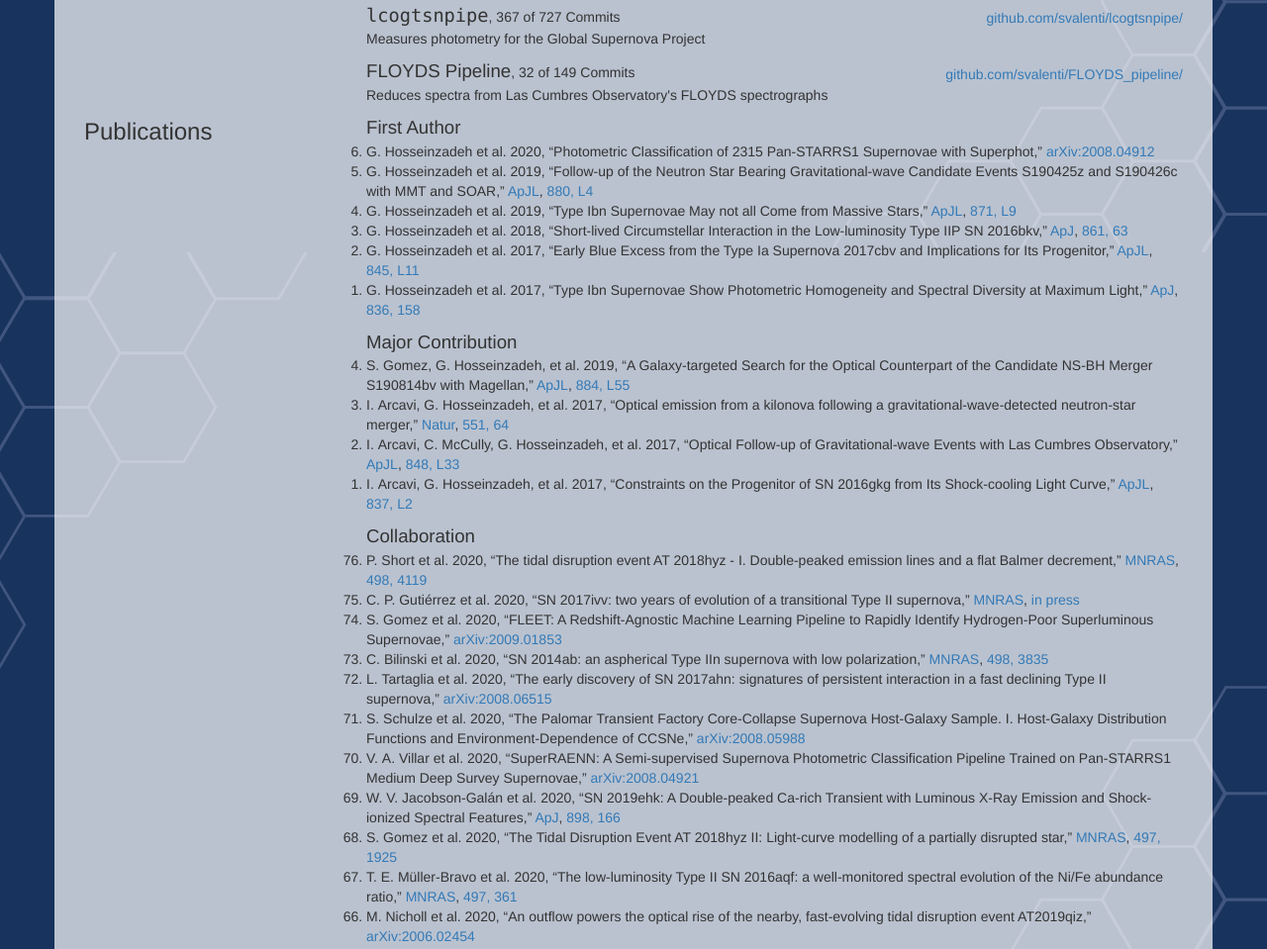
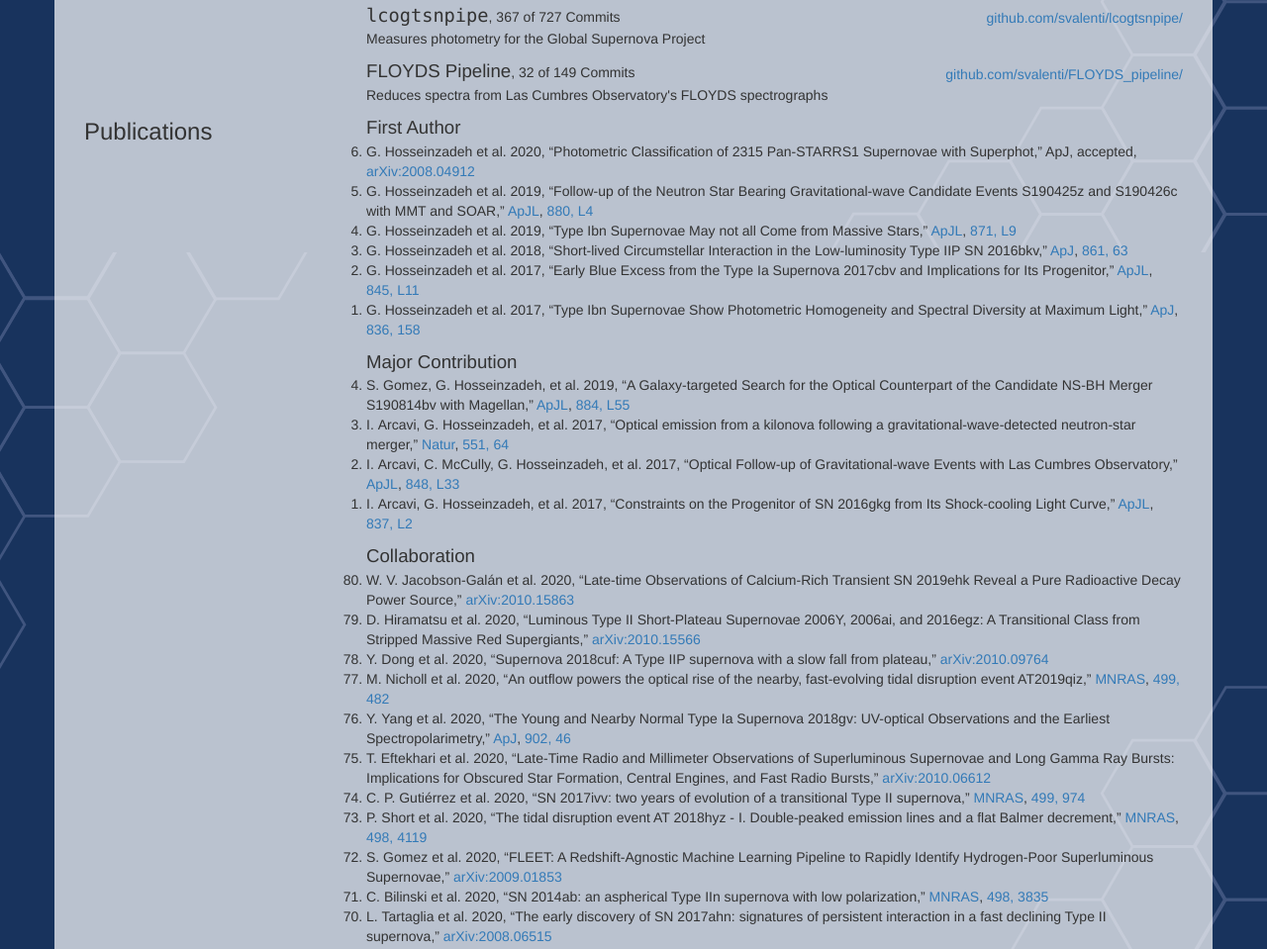
Before and after one commit to griffin-h/griffin-h.github.io, a plain HTML site: page cv.html in a window 1280 px wide. Shown: the part 3745-4704 px from the top of the page at 99% size. Drawn offline with nearby package versions, Linux system fonts and the light colour scheme.

Commit message:
update publications

```diff
--- a/cv.html
+++ b/cv.html
@@ -328,7 +328,7 @@
         <div class="col-sm-9 col-print-12">
           <span class="head">First Author</span>
           <ol class="body publications" reversed>
-            <li class="body">G.&nbsp;Hosseinzadeh et al. 2020, &ldquo;Photometric Classification of 2315 Pan-STARRS1 Supernovae with Superphot,&rdquo; <a href='https://ui.adsabs.harvard.edu/abs/2020arXiv200804912H'>arXiv:2008.04912</a></li>
+            <li class="body">G.&nbsp;Hosseinzadeh et al. 2020, &ldquo;Photometric Classification of 2315 Pan-STARRS1 Supernovae with Superphot,&rdquo; ApJ, accepted, <a href='https://ui.adsabs.harvard.edu/abs/2020arXiv200804912H'>arXiv:2008.04912</a></li>
             <li class="body">G.&nbsp;Hosseinzadeh et al. 2019, &ldquo;Follow-up of the Neutron Star Bearing Gravitational-wave Candidate Events S190425z and S190426c with MMT and SOAR,&rdquo; <a href='https://doi.org/10.3847/2041-8213/ab271c'>ApJL</a>, <a href='https://ui.adsabs.harvard.edu/abs/2019ApJ...880L...4H'>880, L4</a></li>
             <li class="body">G.&nbsp;Hosseinzadeh et al. 2019, &ldquo;Type Ibn Supernovae May not all Come from Massive Stars,&rdquo; <a href='https://doi.org/10.3847/2041-8213/aafc61'>ApJL</a>, <a href='https://ui.adsabs.harvard.edu/abs/2019ApJ...871L...9H'>871, L9</a></li>
             <li class="body">G.&nbsp;Hosseinzadeh et al. 2018, &ldquo;Short-lived Circumstellar Interaction in the Low-luminosity Type IIP SN 2016bkv,&rdquo; <a href='https://doi.org/10.3847/1538-4357/aac5f6'>ApJ</a>, <a href='https://ui.adsabs.harvard.edu/abs/2018ApJ...861...63H'>861, 63</a></li>
@@ -344,8 +344,14 @@
           </ol>
           <span class="head">Collaboration</span>
           <ol class="body publications" reversed>
+            <li class="body">W.&nbsp;V.&nbsp;Jacobson-Galán et al. 2020, &ldquo;Late-time Observations of Calcium-Rich Transient SN 2019ehk Reveal a Pure Radioactive Decay Power Source,&rdquo; <a href='https://ui.adsabs.harvard.edu/abs/2020arXiv201015863J'>arXiv:2010.15863</a></li>
+            <li class="body">D.&nbsp;Hiramatsu et al. 2020, &ldquo;Luminous Type II Short-Plateau Supernovae 2006Y, 2006ai, and 2016egz: A Transitional Class from Stripped Massive Red Supergiants,&rdquo; <a href='https://ui.adsabs.harvard.edu/abs/2020arXiv201015566H'>arXiv:2010.15566</a></li>
+            <li class="body">Y.&nbsp;Dong et al. 2020, &ldquo;Supernova 2018cuf: A Type IIP supernova with a slow fall from plateau,&rdquo; <a href='https://ui.adsabs.harvard.edu/abs/2020arXiv201009764D'>arXiv:2010.09764</a></li>
+            <li class="body">M.&nbsp;Nicholl et al. 2020, &ldquo;An outflow powers the optical rise of the nearby, fast-evolving tidal disruption event AT2019qiz,&rdquo; <a href='https://doi.org/10.1093/mnras/staa2824'>MNRAS</a>, <a href='https://ui.adsabs.harvard.edu/abs/2020MNRAS.499..482N'>499, 482</a></li>
+            <li class="body">Y.&nbsp;Yang et al. 2020, &ldquo;The Young and Nearby Normal Type Ia Supernova 2018gv: UV-optical Observations and the Earliest Spectropolarimetry,&rdquo; <a href='https://doi.org/10.3847/1538-4357/aba759'>ApJ</a>, <a href='https://ui.adsabs.harvard.edu/abs/2020ApJ...902...46Y'>902, 46</a></li>
+            <li class="body">T.&nbsp;Eftekhari et al. 2020, &ldquo;Late-Time Radio and Millimeter Observations of Superluminous Supernovae and Long Gamma Ray Bursts: Implications for Obscured Star Formation, Central Engines, and Fast Radio Bursts,&rdquo; <a href='https://ui.adsabs.harvard.edu/abs/2020arXiv201006612E'>arXiv:2010.06612</a></li>
+            <li class="body">C.&nbsp;P.&nbsp;Gutiérrez et al. 2020, &ldquo;SN 2017ivv: two years of evolution of a transitional Type II supernova,&rdquo; <a href='https://doi.org/10.1093/mnras/staa2763'>MNRAS</a>, <a href='https://ui.adsabs.harvard.edu/abs/2020MNRAS.499..974G'>499, 974</a></li>
             <li class="body">P.&nbsp;Short et al. 2020, &ldquo;The tidal disruption event AT 2018hyz - I. Double-peaked emission lines and a flat Balmer decrement,&rdquo; <a href='https://doi.org/10.1093/mnras/staa2065'>MNRAS</a>, <a href='https://ui.adsabs.harvard.edu/abs/2020MNRAS.498.4119S'>498, 4119</a></li>
-            <li class="body">C.&nbsp;P.&nbsp;Gutiérrez et al. 2020, &ldquo;SN 2017ivv: two years of evolution of a transitional Type II supernova,&rdquo; <a href='https://doi.org/10.1093/mnras/staa2763'>MNRAS</a>, <a href='https://ui.adsabs.harvard.edu/abs/2020MNRAS.tmp.2720G'>in press</a></li>
             <li class="body">S.&nbsp;Gomez et al. 2020, &ldquo;FLEET: A Redshift-Agnostic Machine Learning Pipeline to Rapidly Identify Hydrogen-Poor Superluminous Supernovae,&rdquo; <a href='https://ui.adsabs.harvard.edu/abs/2020arXiv200901853G'>arXiv:2009.01853</a></li>
             <li class="body">C.&nbsp;Bilinski et al. 2020, &ldquo;SN 2014ab: an aspherical Type IIn supernova with low polarization,&rdquo; <a href='https://doi.org/10.1093/mnras/staa2617'>MNRAS</a>, <a href='https://ui.adsabs.harvard.edu/abs/2020MNRAS.498.3835B'>498, 3835</a></li>
             <li class="body">L.&nbsp;Tartaglia et al. 2020, &ldquo;The early discovery of SN 2017ahn: signatures of persistent interaction in a fast declining Type II supernova,&rdquo; <a href='https://ui.adsabs.harvard.edu/abs/2020arXiv200806515T'>arXiv:2008.06515</a></li>
@@ -354,7 +360,6 @@
             <li class="body">W.&nbsp;V.&nbsp;Jacobson-Galán et al. 2020, &ldquo;SN 2019ehk: A Double-peaked Ca-rich Transient with Luminous X-Ray Emission and Shock-ionized Spectral Features,&rdquo; <a href='https://doi.org/10.3847/1538-4357/ab9e66'>ApJ</a>, <a href='https://ui.adsabs.harvard.edu/abs/2020ApJ...898..166J'>898, 166</a></li>
             <li class="body">S.&nbsp;Gomez et al. 2020, &ldquo;The Tidal Disruption Event AT 2018hyz II: Light-curve modelling of a partially disrupted star,&rdquo; <a href='https://doi.org/10.1093/mnras/staa2099'>MNRAS</a>, <a href='https://ui.adsabs.harvard.edu/abs/2020MNRAS.497.1925G'>497, 1925</a></li>
             <li class="body">T.&nbsp;E.&nbsp;Müller-Bravo et al. 2020, &ldquo;The low-luminosity Type II SN 2016aqf: a well-monitored spectral evolution of the Ni/Fe abundance ratio,&rdquo; <a href='https://doi.org/10.1093/mnras/staa1932'>MNRAS</a>, <a href='https://ui.adsabs.harvard.edu/abs/2020MNRAS.497..361M'>497, 361</a></li>
-            <li class="body">M.&nbsp;Nicholl et al. 2020, &ldquo;An outflow powers the optical rise of the nearby, fast-evolving tidal disruption event AT2019qiz,&rdquo; <a href='https://ui.adsabs.harvard.edu/abs/2020arXiv200602454N'>arXiv:2006.02454</a></li>
             <li class="body">K.&nbsp;A.&nbsp;Bostroem et al. 2020, &ldquo;Discovery and Rapid Follow-up Observations of the Unusual Type II SN 2018ivc in NGC 1068,&rdquo; <a href='https://doi.org/10.3847/1538-4357/ab8945'>ApJ</a>, <a href='https://ui.adsabs.harvard.edu/abs/2020ApJ...895...31B'>895, 31</a></li>
             <li class="body">X.&nbsp;Han et al. 2020, &ldquo;SN 2017cfd: A Normal Type Ia Supernova Discovered Very Young,&rdquo; <a href='https://doi.org/10.3847/1538-4357/ab7a27'>ApJ</a>, <a href='https://ui.adsabs.harvard.edu/abs/2020ApJ...892..142H'>892, 142</a></li>
             <li class="body">T.&nbsp;M.&nbsp;Reynolds et al. 2020, &ldquo;SN 2016gsd: an unusually luminous and linear Type II supernova with high velocities,&rdquo; <a href='https://doi.org/10.1093/mnras/staa365'>MNRAS</a>, <a href='https://ui.adsabs.harvard.edu/abs/2020MNRAS.493.1761R'>493, 1761</a></li>
@@ -371,7 +376,6 @@
             <li class="body">K.&nbsp;A.&nbsp;Bostroem et al. 2019, &ldquo;Signatures of circumstellar interaction in the Type IIL supernova ASASSN-15oz,&rdquo; <a href='https://doi.org/10.1093/mnras/stz570'>MNRAS</a>, <a href='https://ui.adsabs.harvard.edu/abs/2019MNRAS.485.5120B'>485, 5120</a></li>
             <li class="body">T.&nbsp;Szalai et al. 2019, &ldquo;The Type II-P Supernova 2017eaw: From Explosion to the Nebular Phase,&rdquo; <a href='https://doi.org/10.3847/1538-4357/ab12d0'>ApJ</a>, <a href='https://ui.adsabs.harvard.edu/abs/2019ApJ...876...19S'>876, 19</a></li>
             <li class="body">S.&nbsp;J.&nbsp;Prentice et al. 2019, &ldquo;Investigating the properties of stripped-envelope supernovae; what are the implications for their progenitors?&rdquo; <a href='https://doi.org/10.1093/mnras/sty3399'>MNRAS</a>, <a href='https://ui.adsabs.harvard.edu/abs/2019MNRAS.485.1559P'>485, 1559</a></li>
-            <li class="body">Y.&nbsp;Yang et al. 2019, &ldquo;The Young and Nearby Normal Type Ia Supernova 2018gv: UV-Optical Observations and the Earliest Spectropolarimetry,&rdquo; <a href='https://ui.adsabs.harvard.edu/abs/2019arXiv190310820Y'>arXiv:1903.10820</a></li>
             <li class="body">N.&nbsp;Blagorodnova et al. 2019, &ldquo;The Broad Absorption Line Tidal Disruption Event iPTF15af: Optical and Ultraviolet Evolution,&rdquo; <a href='https://doi.org/10.3847/1538-4357/ab04b0'>ApJ</a>, <a href='https://ui.adsabs.harvard.edu/abs/2019ApJ...873...92B'>873, 92</a></li>
             <li class="body">D.&nbsp;Xiang et al. 2019, &ldquo;Observations of SN 2017ein Reveal Shock Breakout Emission and a Massive Progenitor Star for a Type Ic Supernova,&rdquo; <a href='https://doi.org/10.3847/1538-4357/aaf8b0'>ApJ</a>, <a href='https://ui.adsabs.harvard.edu/abs/2019ApJ...871..176X'>871, 176</a></li>
             <li class="body">K.&nbsp;A.&nbsp;Bostroem et al. 2019, &ldquo;Signatures of Circumstellar Interaction in the Type IIL Supernova ASASSN-15oz,&rdquo; <a href='https://ui.adsabs.harvard.edu/abs/2019arXiv190109962B'>arXiv:1901.09962</a></li>
@@ -421,7 +425,7 @@
             <li class="body">F.&nbsp;Taddia et al. 2016, &ldquo;Long-rising Type II supernovae from Palomar Transient Factory and Caltech Core-Collapse Project,&rdquo; <a href='https://doi.org/10.1051/0004-6361/201527811'>A&amp;A</a>, <a href='https://ui.adsabs.harvard.edu/abs/2016A&A...588A...5T'>588, A5</a></li>
             <li class="body">A.&nbsp;Pastorello et al. 2015, &ldquo;Massive stars exploding in a He-rich circumstellar medium - VII. The metamorphosis of ASASSN-15ed from a narrow line Type Ibn to a normal Type Ib Supernova,&rdquo; <a href='https://doi.org/10.1093/mnras/stv1812'>MNRAS</a>, <a href='https://ui.adsabs.harvard.edu/abs/2015MNRAS.453.3649P'>453, 3649</a></li>
           </ol>
-          <span class="body">Plus <a href='https://ui.adsabs.harvard.edu/#search/q=author:(Hosseinzadeh OR Hosselnzadeh) bibstem:(ATel OR TNSCR OR CBET OR GCN)&sort=date desc'>228</a> astronomical telegrams and circulars (<a href='https://ui.adsabs.harvard.edu/#search/q=author:"^Hosseinzadeh, G" bibstem:(ATel OR TNSCR OR GCN)&sort=date desc'>135</a> as first author).</span>
+          <span class="body">Plus <a href='https://ui.adsabs.harvard.edu/#search/q=author:(Hosseinzadeh OR Hosselnzadeh) bibstem:(ATel OR TNSCR OR CBET OR GCN)&sort=date desc'>232</a> astronomical telegrams and circulars (<a href='https://ui.adsabs.harvard.edu/#search/q=author:"^Hosseinzadeh, G" bibstem:(ATel OR TNSCR OR GCN)&sort=date desc'>136</a> as first author).</span>
         </div>
       </div>
 
```
